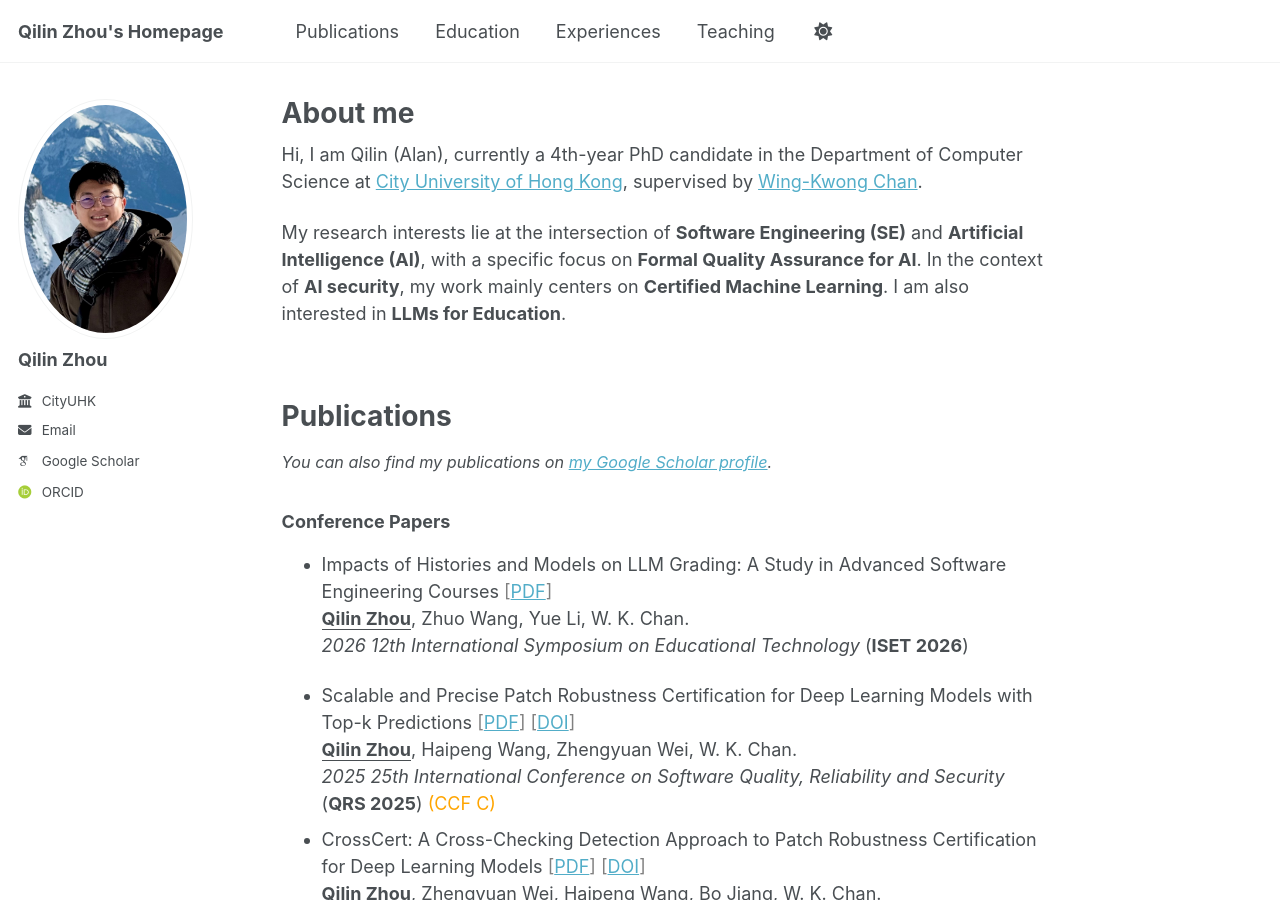
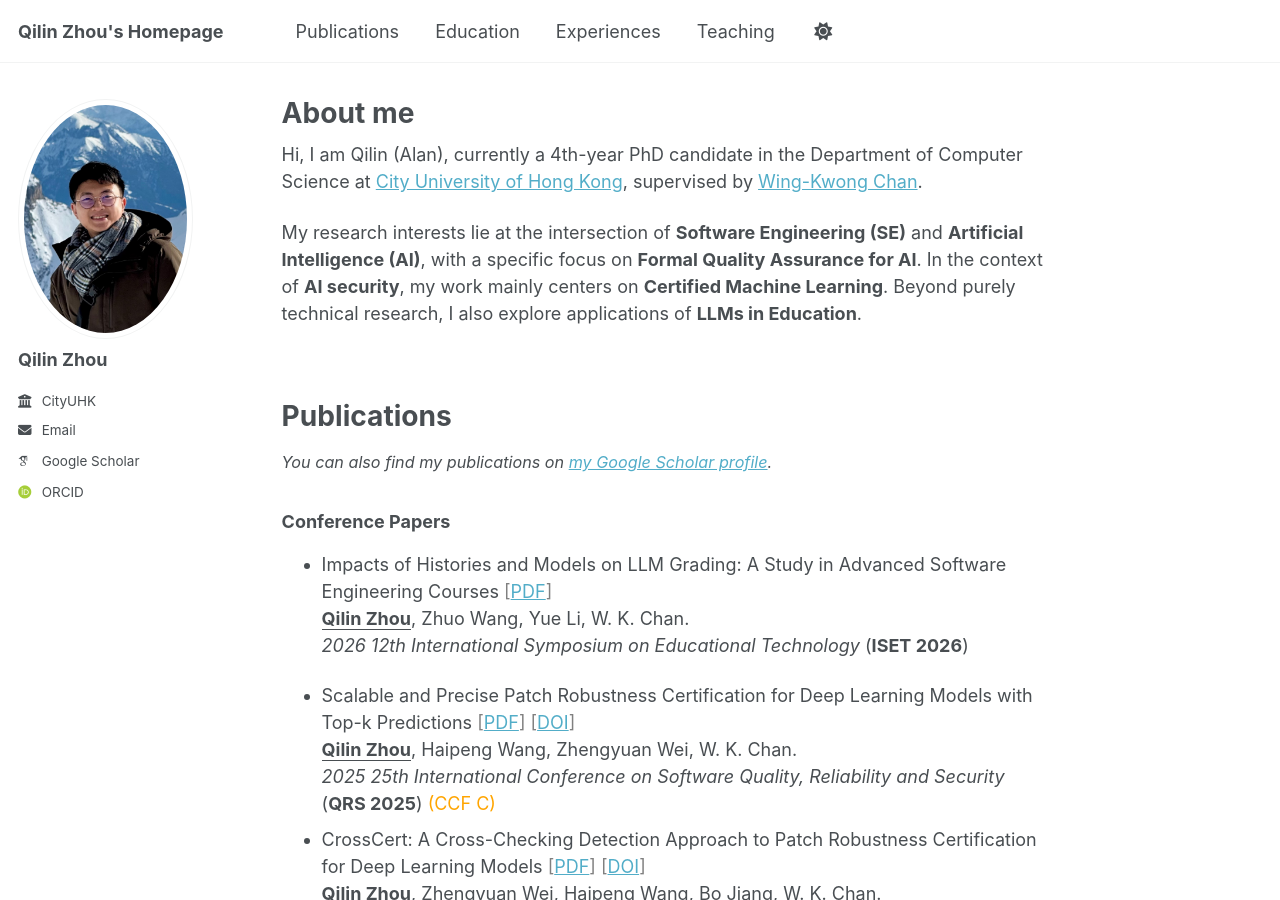
Before and after one commit to qilin-zhou/qilin-zhou.github.io, a Jekyll site: the page built from _pages/about.md, in a window 1280 px wide and 900 px high. Built offline with Jekyll 4.4.1, drawn with Linux system fonts in a browser that asks for light colours; some web fonts are replaced; a script bundle is joined from its source files by our own code; library files that are not in the unit come from our copies.

Commit message:
Update about.md

```diff
--- a/_pages/about.md
+++ b/_pages/about.md
@@ -11,7 +11,8 @@ Hi, I am Qilin (Alan), currently a 4th-year PhD candidate in the Department of C
 
 My research interests lie at the intersection of **Software Engineering (SE)** and **Artificial Intelligence (AI)**, with a specific focus on **Formal Quality Assurance for AI**.
 In the context of **AI security**, my work mainly centers on **Certified Machine Learning**.
-I am also interested in **LLMs for Education**.
+Beyond purely technical research, I also explore applications of **LLMs in Education**.
+
 
 <br>
 
```
